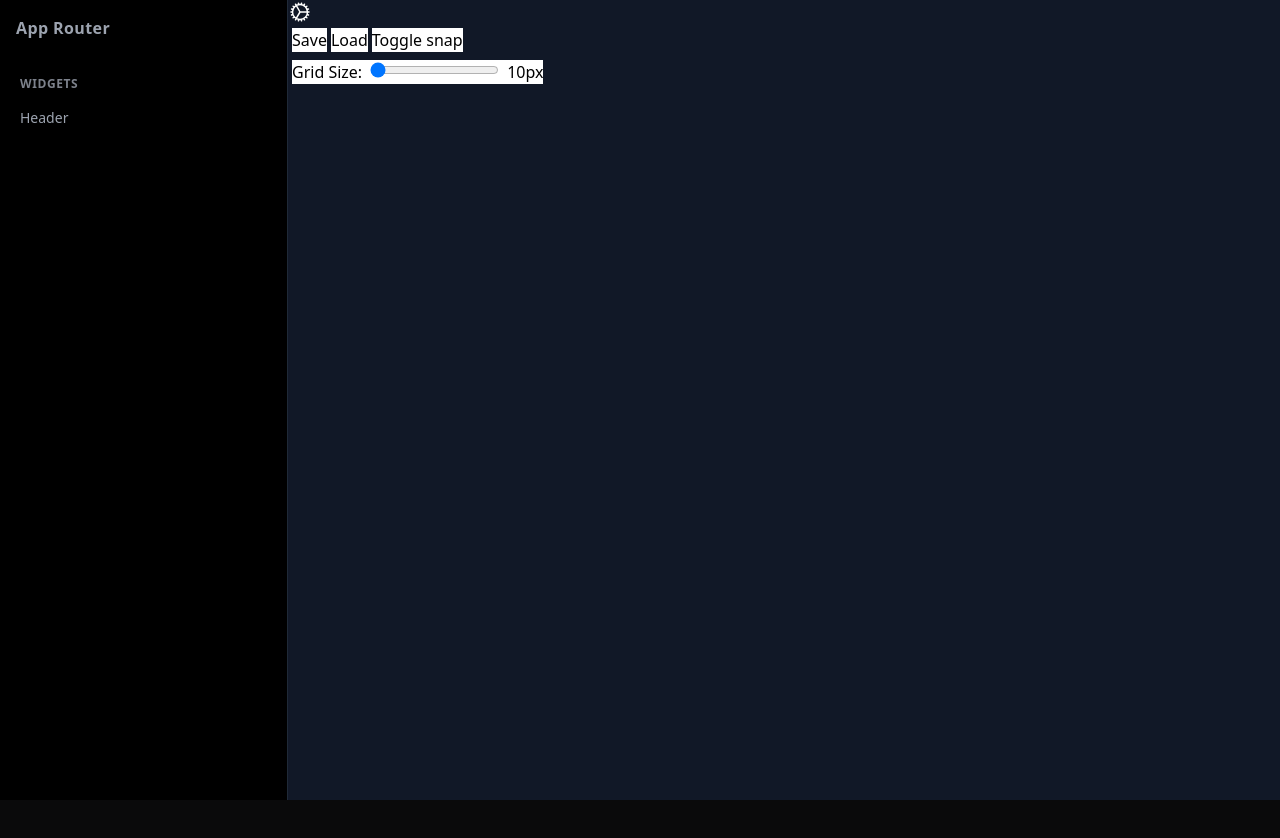
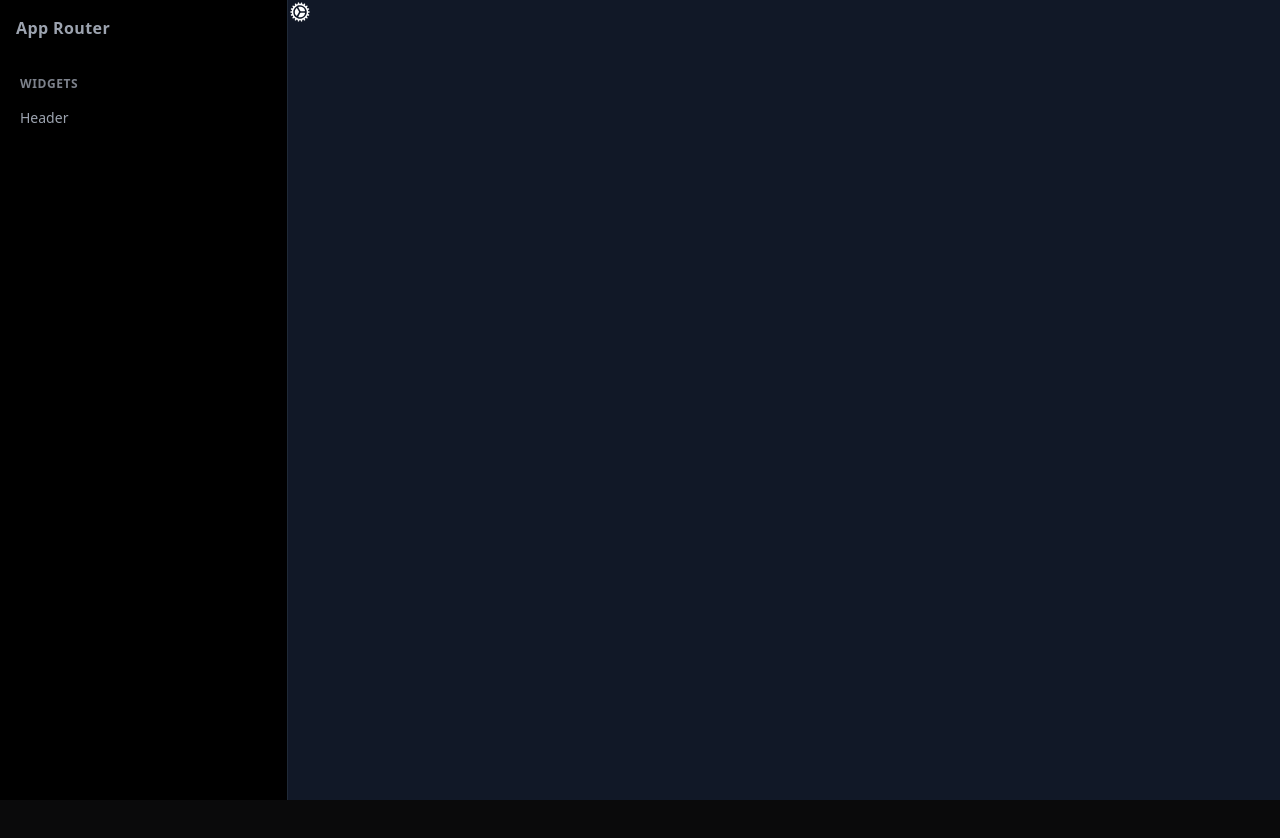
Before and after one commit to nai4205/HomePage, a Next.js app in the folder home-page/: page / in a window 1280 px wide. Shown: the top 838 px of the page. Built offline with nearby package versions, Linux system fonts and the light colour scheme.

Commit message:
Some nice qol fixes

```diff
--- a/home-page/src/components/Canvas.tsx
+++ b/home-page/src/components/Canvas.tsx
@@ -3,14 +3,12 @@ import React, { useState, useRef, useEffect, useContext } from 'react';
 import { DndProvider, useDrop } from 'react-dnd';
 import { HTML5Backend } from 'react-dnd-html5-backend';
 import { widgets as widgetsInitial, type Item } from '@/lib/widgets';
-import { useReducer } from 'react';
 import { WidgetDispatchContext } from '@/context/WidgetContext';
 import { WidgetContext } from '@/context/WidgetContext';
-import { handleWidgetMove, handleWidgetResize, handleAddHeader, handleSave, handleLoad } from '@/context/WidgetContextFunctions';
+import { handleWidgetMove, handleWidgetResize, handleAddHeader, } from '@/context/WidgetContextFunctions';
 import { OptionsDispatchContext } from '@/context/OptionsContext';
 import { OptionsContext } from '@/context/OptionsContext';
-import { handleSnapTypeToggle, handleGridSizeChange } from '@/context/OptionsContextFunctions';
-import { CogIcon } from '@heroicons/react/24/outline';
+import  Options  from './Options';
 
 
 export default function Page() {
@@ -152,31 +150,7 @@ export default function Page() {
     return (
         <DndProvider backend={HTML5Backend}>
         <div ref={canvasRef} className="relative mx-auto flex-1 h-screen bg-gray-900">
-            <CogIcon className='top-0 left-0 mr-auto h-6 w-6 text-white cursor-pointer' onClick={() => setShowOptions(!showOptions)}/>
-            {showOptions ? (
-            <>
-                <button className='bg-white m-1' onClick={() => handleSave(dispatch)}>Save</button>
-                <button className='bg-white' onClick={() => handleLoad(dispatch)}>Load</button>
-                <button className='bg-white mx-1' onClick={() => handleSnapTypeToggle(optionsDispatch, 0)}>Toggle snap</button>
-                <div className="m-1 bg-white w-fit">
-                <label htmlFor="gridSize" className="mr-2">Grid Size:</label>
-                <input
-                    id="gridSize"
-                    type="range"
-                    min="10"
-                    max="300"
-                    step="10"
-                    defaultValue={GRID_SIZE}
-                    onChange={(e) => {
-                        const newSize = parseInt(e.target.value, 10);
-                        handleGridSizeChange(optionsDispatch, 0, newSize);
-                    }}
-                />
-                <span className="ml-2">{options[0].gridSize}px</span>
-            </div>
-            </>
-            ) : null}
-
+            {Options(dispatch, optionsDispatch, options)}
         <div
             ref={(element) => {
             if (element) {
@@ -191,7 +165,7 @@ export default function Page() {
             <div
                 key={widget.id}
                 className="absolute h-screen"
-                style={{ left: widget.x, top: widget.y, width: widget.width, height: widget.height, border: '2px solid #4CAF50' }}
+                style={{ left: widget.x, top: widget.y, width: widget.width, height: widget.height, border: widget.isEditing ? '2px solid #4CAF50' : '1px dotted white' }}
             >
                 <div className='absolute' style={{ width: widget.width, height: widget.height }}>
                 {widget.component ? (
@@ -202,7 +176,8 @@ export default function Page() {
                 (
                     <div className="text-white">{widget.name}</div>
                 )}
-
+                {widget.isEditing ? (
+                <>
                     <div
                         style={{
                         position: 'absolute',
@@ -231,6 +206,8 @@ export default function Page() {
                         onMoveStart(e, widget.id) // Start resizing the specific widget
                         }
                     />
+                </>
+                ) : null}
                 </div>
             </div>
             ))}
--- /dev/null
+++ b/home-page/src/components/Options.tsx
@@ -0,0 +1,38 @@
+import React from 'react';
+import { CogIcon } from '@heroicons/react/24/solid';
+import { handleSave, handleLoad } from '@/context/WidgetContextFunctions';
+import { handleSnapTypeToggle, handleGridSizeChange } from '@/context/OptionsContextFunctions';
+
+export default function Options(dispatch: React.Dispatch<any>, optionsDispatch: React.Dispatch<any>, options: any) {
+    const [showOptions, setShowOptions] = React.useState(false);
+    const GRID_SIZE = options[0].gridSize;
+
+    return (
+        <div>
+    <CogIcon className='top-0 left-0 mr-auto h-6 w-6 text-white cursor-pointer' onClick={() => setShowOptions(!showOptions)}/>
+                {showOptions ? (
+                <>
+                    <button className='bg-white m-1' onClick={() => handleSave(dispatch)}>Save</button>
+                    <button className='bg-white' onClick={() => handleLoad(dispatch)}>Load</button>
+                    <button className='bg-white mx-1' onClick={() => handleSnapTypeToggle(optionsDispatch, 0)}>Toggle snap</button>
+                    <div className="m-1 bg-white w-fit">
+                    <label htmlFor="gridSize" className="mr-2">Grid Size:</label>
+                    <input
+                        id="gridSize"
+                        type="range"
+                        min="10"
+                        max="300"
+                        step="10"
+                        defaultValue={GRID_SIZE}
+                        onChange={(e) => {
+                            const newSize = parseInt(e.target.value, 10);
+                            handleGridSizeChange(optionsDispatch, 0, newSize);
+                        }}
+                    />
+                    <span className="ml-2">{options[0].gridSize}px</span>
+                </div>
+                </>
+            ) : null}
+            </div>
+        );
+        }
--- a/home-page/src/context/WidgetContext.tsx
+++ b/home-page/src/context/WidgetContext.tsx
@@ -63,6 +63,12 @@ function widgetReducer(widgets: Item[], action: any) {
                     ? { ...widget, component: action.component }
                     : widget
             );
+        case 'isEditing':
+            return widgets.map((widget) =>
+                widget.id === action.id
+                    ? { ...widget, isEditing: action.isEditing }
+                    : { ...widget, isEditing: false }
+            );
         case 'refresh':
             return widgets.map((widget) => widget);
         case 'remove':
@@ -79,6 +85,7 @@ function widgetReducer(widgets: Item[], action: any) {
                 return parsedWidgets.map((widget: Item) => ({
                     ...widget,
                     component: widgets.find((w) => w.name === widget.name)?.component,
+                    isEditing: false,
                 }));
             }
             return widgetsInitial[0].items;
--- a/home-page/src/context/WidgetContextFunctions.tsx
+++ b/home-page/src/context/WidgetContextFunctions.tsx
@@ -55,6 +55,14 @@ export const handleRemoveById = (dispatch : React.Dispatch<any>, id: number) =>
     });
 }
 
+export const handleIsEditing = (dispatch : React.Dispatch<any>, id: number, isEditing: boolean) => {
+    dispatch({
+        type: 'isEditing',
+        id: id,
+        isEditing: isEditing,
+    });
+}
+
 export const handleSave = (dispatch : React.Dispatch<any>) => {
     dispatch({
         type: 'save',
--- a/home-page/src/lib/widgets.ts
+++ b/home-page/src/lib/widgets.ts
@@ -11,6 +11,7 @@ export type Item = {
   width: number;
   height: number;
   visible: boolean;
+  isEditing: boolean;
 }
 
 export const widgets: { name: string; items: Item[] }[] = [
@@ -27,6 +28,7 @@ export const widgets: { name: string; items: Item[] }[] = [
         width: 250,
         height: 100,
         visible: false,
+        isEditing: false,
       },
     ],
   },
--- a/home-page/src/widgets/Header.tsx
+++ b/home-page/src/widgets/Header.tsx
@@ -3,7 +3,7 @@ import React, { useState, useContext, useEffect } from 'react';
 import { Item } from '@/lib/widgets';
 import { WidgetDispatchContext } from '@/context/WidgetContext';
 import  EHeader from  './edit/EHeader';
-import { handleChangeComponent } from '@/context/WidgetContextFunctions';
+import { handleChangeComponent, handleIsEditing } from '@/context/WidgetContextFunctions';
 
 export const Header: React.FC<{ item: Item }> = ({ item }) => {
     const [isEditing, setIsEditing] = useState(false);
@@ -13,7 +13,7 @@ export const Header: React.FC<{ item: Item }> = ({ item }) => {
 
     const handleDoubleClick = () => {
         handleChangeComponent(dispatch, item.id, EHeader);
-        setIsEditing(true);
+        handleIsEditing(dispatch, item.id, true);
     };
 
     return (
--- a/home-page/src/widgets/edit/EHeader.tsx
+++ b/home-page/src/widgets/edit/EHeader.tsx
@@ -3,7 +3,7 @@ import React, { useState, useContext, useEffect } from 'react';
 import { Item } from '@/lib/widgets';
 import { WidgetDispatchContext } from '@/context/WidgetContext';
 import { handleChangeComponent } from '@/context/WidgetContextFunctions';
-import { handleRemoveById, handleWidgetResize } from '@/context/WidgetContextFunctions';
+import { handleRemoveById, handleWidgetResize, handleIsEditing } from '@/context/WidgetContextFunctions';
 import { Header } from '@/widgets/Header';
 import { TrashIcon, CheckIcon } from '@heroicons/react/24/solid';
 
@@ -14,7 +14,17 @@ export const EHeader: React.FC<{ item: Item }> = ({ item }) => {
     const ref = React.useRef<HTMLDivElement>(null);
 
     useEffect(() => {
-        handleWidgetResize(dispatch, item.id, ref.current?.clientWidth || 0, ref.current?.clientHeight || 0);
+        if(item.isEditing == false){
+            handleChangeComponent(dispatch, item.id, Header);
+        }
+    }
+    , [item.isEditing]);
+
+    useEffect(() => {
+        if(!ref.current || !item) return;
+        if(item.width < ref.current?.clientWidth || item.height < ref.current?.clientHeight){
+            handleWidgetResize(dispatch, item.id, ref.current?.clientWidth || 0, ref.current?.clientHeight || 0);
+        }
     }, []);
 
     const handleDoubleClick = () => {
@@ -52,15 +62,18 @@ export const EHeader: React.FC<{ item: Item }> = ({ item }) => {
     };
 
     const handleApply = () => {
+        handleIsEditing(dispatch, item.id, false);
         handleChangeComponent(dispatch, item.id, Header);
     };
 
     return (
         <div className='p-3 flex-1 w-full' ref={ref}>
-            <div className='flex justify-between items-center bg-gray-800 p-2 border-2'>
+            <div className='flex justify-between items-center bg-gray-800 p-2 m-2 border-2'>
+            <div className='flex w-full justify-around'>
                 <button onClick={handleDelete} className='text-red-500'><TrashIcon className="block w-6 text-gray-400"/>
                 </button>
-                <button onClick={handleApply} className='mt-2 p-2 bg-blue-500 text-white'><CheckIcon className='block w-6 text-gray-400'/></button>
+                <button onClick={handleApply} className='p-2 bg-blue-500 text-white'><CheckIcon className='block w-6 text-gray-400'/></button>
+            </div>
             </div>
             <div onDoubleClick={handleDoubleClick} className='mt-2'>
                 {isEditing ? (
```
Lines whose indentation alone changed are shown as unchanged.
